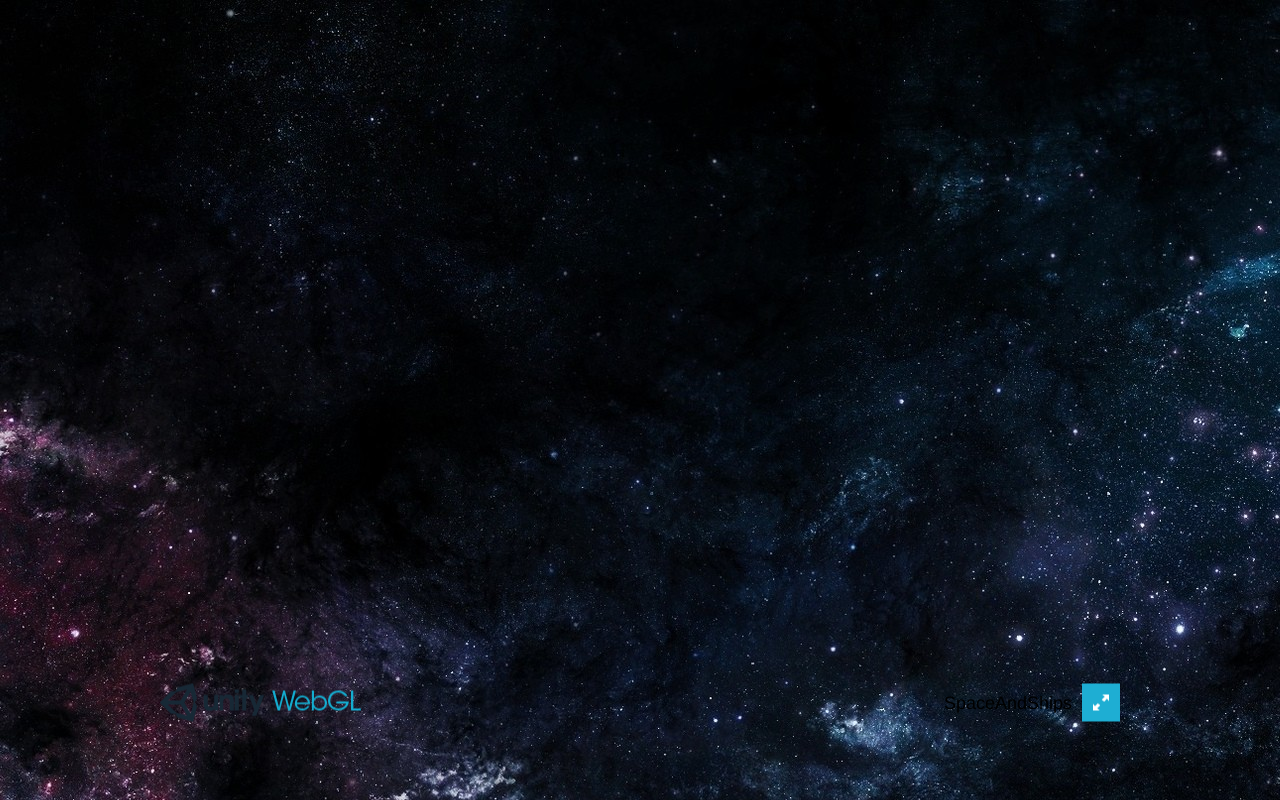
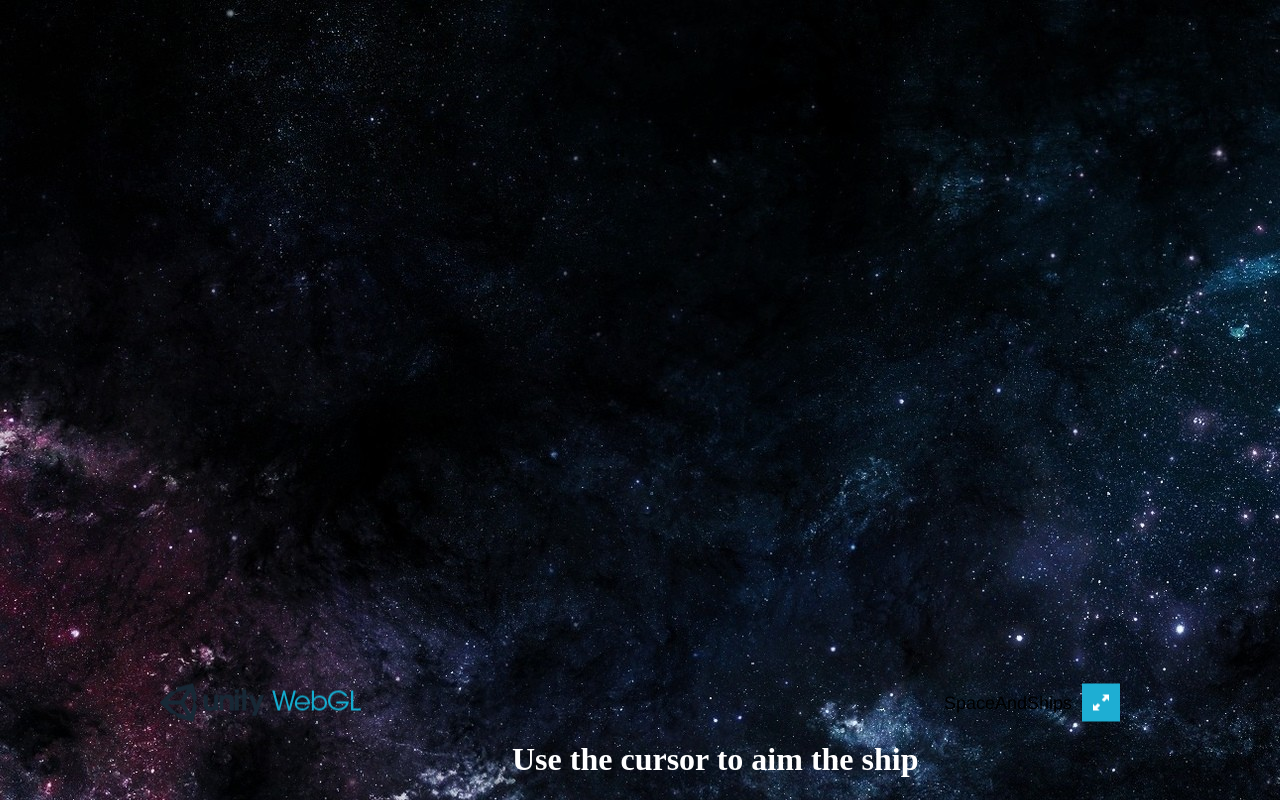
Before and after one commit to camilopalacios/SpaceExplorerWeb, a plain HTML site: page index.html in a window 1280 px wide. Drawn offline with Linux system fonts and the light colour scheme; no server answers.

Commit message:
Add cursor control, and team colors
The ship now rotates towards the cursor and has absolut arrows movement (as opposed to relative movement).

Teams now have banners that makes them distinguishable.

```diff
--- a/TemplateData/style.css
+++ b/TemplateData/style.css
@@ -21,3 +21,12 @@ body {
   background-image: url("../img/background.jpg");
   /*background-image: url("http://www.planwallpaper.com/static/images/space-wallpaper2.jpg");*/
 }
+
+h1 {
+    color: #ffffff;
+
+}
+
+#tips{
+	position: absolute; top: 90%; left: 40%;
+}
--- a/index.html
+++ b/index.html
@@ -21,5 +21,6 @@
         <div class="title">SpaceAndShips</div>
       </div>
     </div>
+    <div id="tips"><h1>Use the cursor to aim the ship</h1></div>>
   </body>
 </html>
```
Also changed, not shown: 4 other files.
